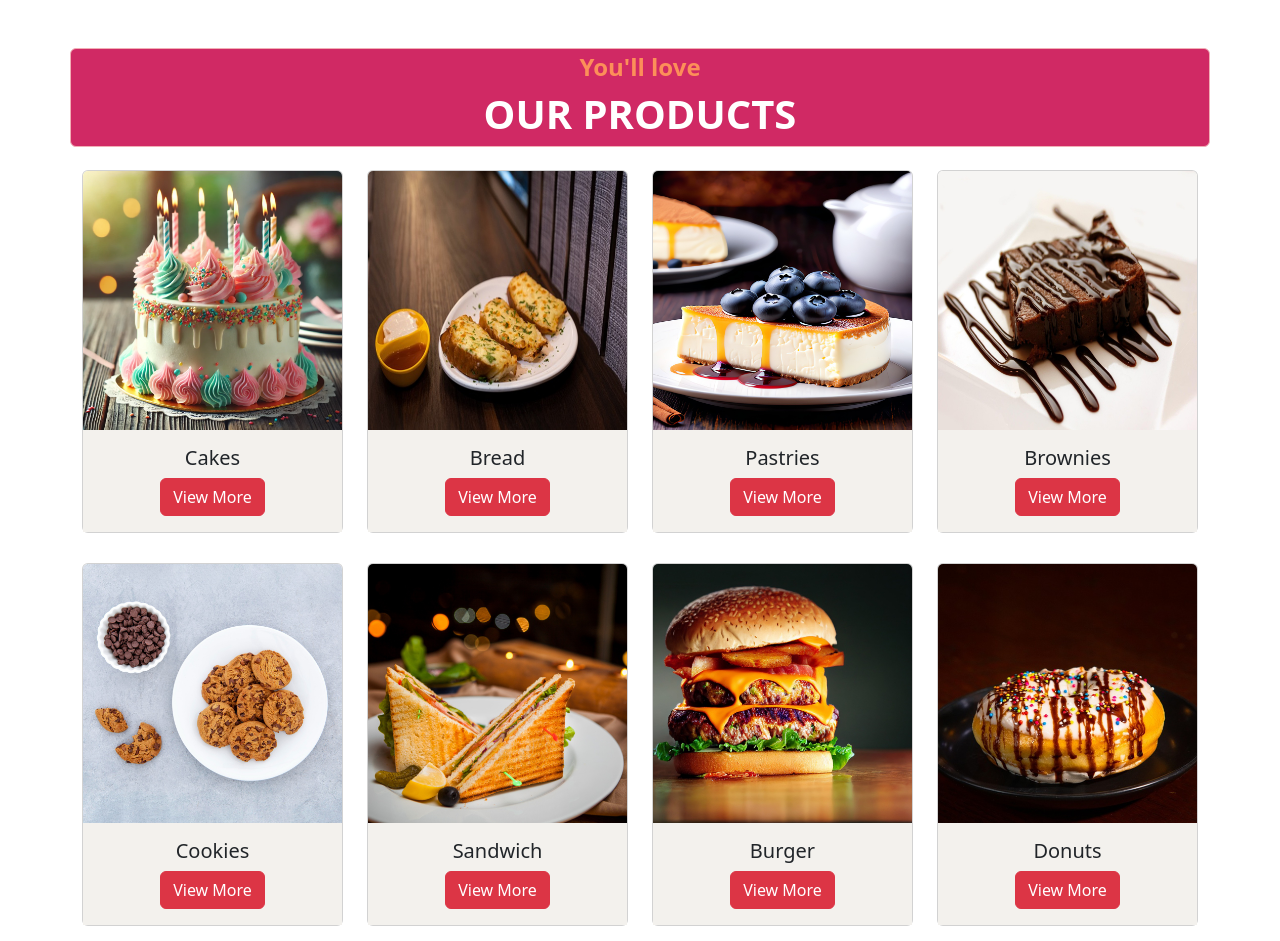
After one commit to NiranjanPanigrahi61/FinalYearProject, a PHP site: page /bbs/component/ourproduct.php in a window 1280 px wide. The commit adds this page. Run offline with PHP 8.4, Linux system fonts and the light colour scheme.

Commit message:
adding ourproduct.php

```diff
--- a/component/footer.php
+++ b/component/footer.php
@@ -1,4 +1,4 @@
-<footer class="text-white pt-4" style="background-color: #E4007C">
+<footer class="text-white pt-4 mt-4" style="background-color: #E4007C ">
         <div class="container">
             <div class="row">
                 <!-- Quick Links -->
--- /dev/null
+++ b/component/ourproduct.php
@@ -0,0 +1,159 @@
+<!DOCTYPE html>
+<html lang="en">
+<head>
+    <meta charset="UTF-8">
+    <meta name="viewport" content="width=device-width, initial-scale=1.0">
+    <title>Our Products</title>
+    <link rel="stylesheet" href="../Bootstrap/bootstrap.min.css">
+    <style>
+        * {
+            margin: 0px;
+            padding: 0px;
+            box-sizing: border-box;
+        }
+        .head p {
+            font-size: 1.5rem;
+            color: #FC8F59;
+            font-weight: bold;
+            margin-bottom: 5px;
+        }
+        .head h3 {
+            font-size: 2.5rem;
+            font-weight: bold;
+            color: #222;
+        }
+        .card{
+            margin-top: 15px;
+            margin-bottom: 15px;
+        }
+
+         .card-text {
+            font-family: 'Poppins', sans-serif;
+         }
+
+        .card-body {
+            background-color: #f3f1ed;
+        }
+
+        .card {
+            transition: transform 0.3s ease-in-out;
+        }
+
+        .card:hover {
+            transform: scale(1.05);
+            border-color: #f23232;
+            box-shadow: 0px 4px 10px rgba(0, 0, 0, 0.2);
+        }
+    </style>
+</head>
+<body>
+    <div class="container mt-5 text-center" id="container">
+        <div class="row justify-content-center border border-danger-subtle rounded" style="background-color: #D02964;">
+            <div class="col-12 ">
+                <div class="head" >
+                    <p class=" fw-bold">You'll love</p>
+                    <h3 class="text-white fw-bold">OUR PRODUCTS</h3>
+                </div>
+            </div>
+        </div>
+        <div class="row mt-2" id="card">
+            <!-- cakes -->
+            <div class="col-md-3">
+                <div class="card h-70">
+                    <img src="../assets/cake3.webp" class="card-img-top" alt="...">
+                    <div class="card-body">
+                        <h5 class="card-title">Cakes</h5>
+                        <!-- <p class="card-text">Some quick example text to build on the card title and make up the bulk of the card's content.</p> -->
+                        <a href="#" class="btn btn-danger">View More</a>
+                    </div>
+                </div>
+            </div>
+
+            <!-- Bread -->
+            <div class="col-md-3">
+                <div class="card h-70">
+                    <img src="../assets/bread.jpg" class="card-img-top" alt="...">
+                    <div class="card-body">
+                        <h5 class="card-title">Bread</h5>
+                        <!-- <p class="card-text">Some quick example text to build on the card title and make up the bulk of the card's content.</p> -->
+                        <a href="#" class="btn btn-danger">View More</a>
+                    </div>
+                </div>
+            </div>
+
+            <!-- Pastries -->
+            <div class="col-md-3">
+                <div class="card h-70">
+                    <img src="../assets/pastries.jpg" class="card-img-top" alt="...">
+                    <div class="card-body">
+                        <h5 class="card-title">Pastries</h5>
+                        <!-- <p class="card-text">Every bite is a taste of culinary excellence</p> -->
+                        <a href="#" class="btn btn-danger">View More</a>
+                    </div>
+                </div>
+            </div>
+
+            <!-- Brownies -->
+            <div class="col-md-3">
+                <div class="card h-70">
+                    <img src="../assets/brownie1.jpg" class="card-img-top" alt="...">
+                    <div class="card-body">
+                        <h5 class="card-title">Brownies</h5>
+                        <!-- <p class="card-text">Some quick example text to build on the card title and make up the bulk of the card's content.</p> -->
+                        <a href="#" class="btn btn-danger">View More</a>
+                    </div>
+                </div>
+            </div>
+
+            <!-- Cookies -->
+            <div class="col-md-3">
+                <div class="card h-70">
+                    <img src="../assets/cookie.jpg" class="card-img-top" alt="...">
+                    <div class="card-body">
+                        <h5 class="card-title">Cookies</h5>
+                        <!-- <p class="card-text">Some quick example text to build on the card title and make up the bulk of the card's content.</p> -->
+                        <a href="#" class="btn btn-danger">View More</a>
+                    </div>
+                </div>
+            </div>
+
+            <!-- sandwich -->
+            <div class="col-md-3">
+                <div class="card h-70">
+                    <img src="../assets/sandwich.jpg" class="card-img-top" alt="...">
+                    <div class="card-body">
+                        <h5 class="card-title">Sandwich</h5>
+                        <!-- <p class="card-text">Some quick example text to build on the card title and make up the bulk of the card's content.</p> -->
+                        <a href="#" class="btn btn-danger">View More</a>
+                    </div>
+                </div>
+            </div>
+
+            <!-- Burger -->
+            <div class="col-md-3">
+                <div class="card h-70">
+                    <img src="../assets/burger.jpg" class="card-img-top" alt="...">
+                    <div class="card-body">
+                        <h5 class="card-title">Burger</h5>
+                        <!-- <p class="card-text">Some quick example text to build on the card title and make up the bulk of the card's content.</p> -->
+                        <a href="#" class="btn btn-danger">View More</a>
+                    </div>
+                </div>
+            </div>
+
+            <!-- Muffins & Donuts -->
+            <div class="col-md-3">
+                <div class="card h-70">
+                    <img src="../assets/Donuts.jpg" class="card-img-top" alt="...">
+                    <div class="card-body">
+                        <h5 class="card-title"> Donuts</h5>
+                        <!-- <p class="card-text">Some quick example text to build on the card title and make up the bulk of the card's content.</p> -->
+                        <a href="#" class="btn btn-danger">View More</a>
+                    </div>
+                </div>
+            </div>
+        </div>
+    </div>
+    <script src="../Bootstrap/bootstrap.bundle.min.js"></script>
+</body>
+</html>
--- a/pages/Customize.php
+++ b/pages/Customize.php
@@ -1,3 +1,6 @@
+<?php
+include_once "../component/user_nav.php";
+?>
 <!DOCTYPE html>
 <html lang="en">
 <head>
```
Also changed, not shown: component/testimonials.php (+4 -4 lines), component/user_nav.php (+4 -4 lines), assets/Donuts.jpg (added), assets/bread.jpg (added), assets/brownie1.jpg (added), assets/burger.jpg (added), assets/cake3.webp (added), assets/cookie.jpg (added), assets/pastries.jpg (added), assets/sandwich.jpg (added).
